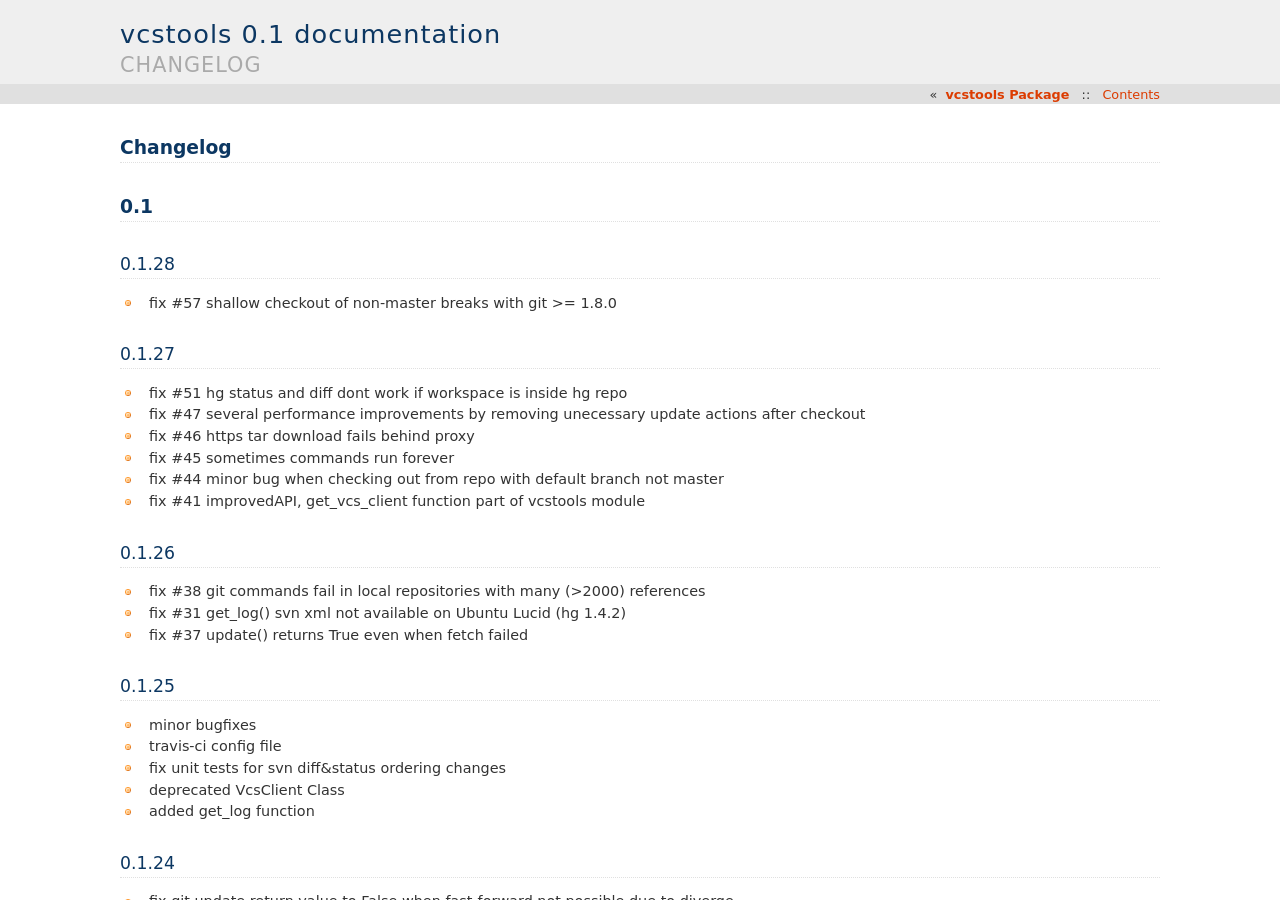
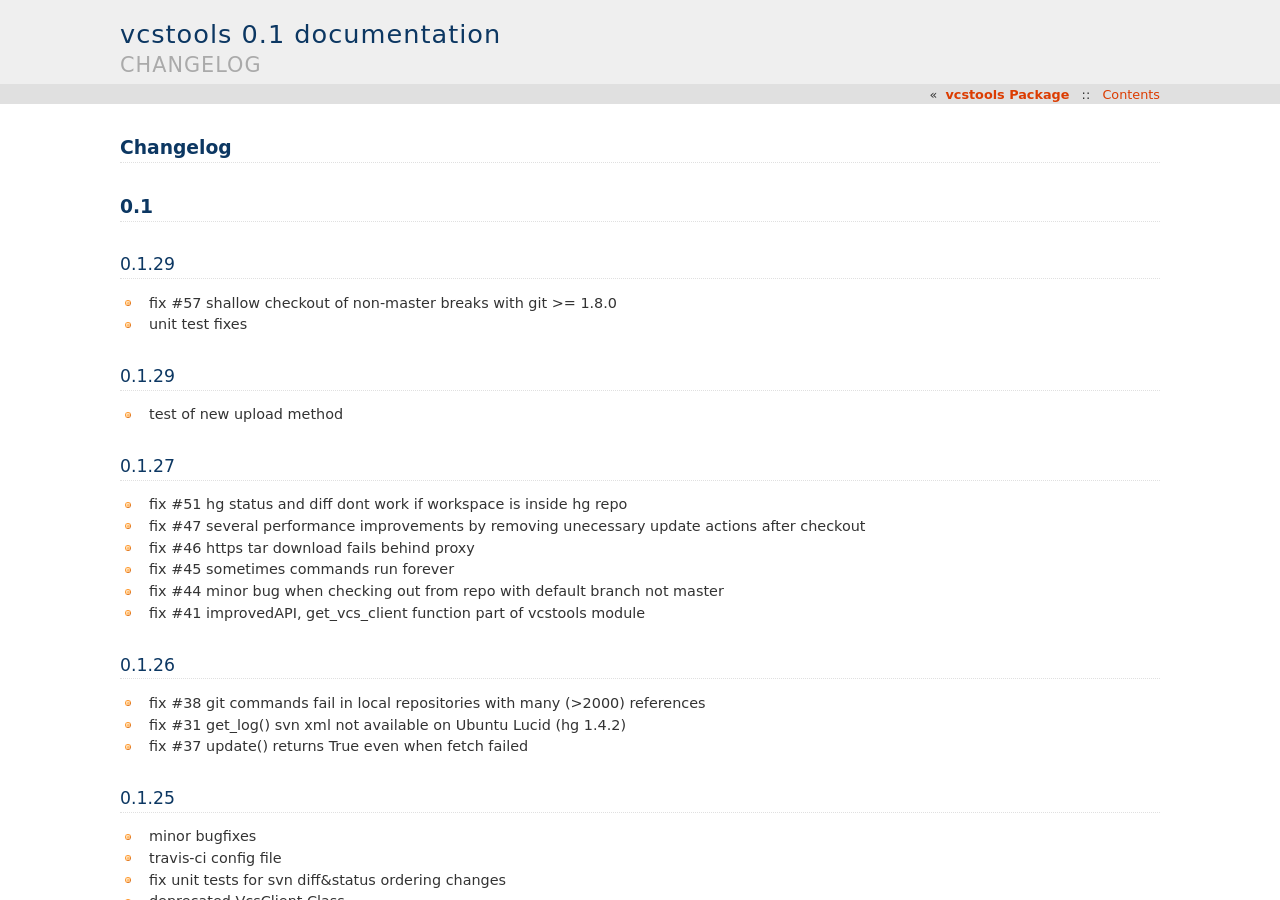
Before and after one commit to vcstools/vcstools, a Sphinx documentation site: the page built from doc/changelog.rst, in a window 1280 px wide and 900 px high. Built offline with Sphinx 7.4.7, drawn with Linux system fonts in a browser that asks for light colours.

Commit message:
updating the changelog

```diff
--- a/doc/changelog.rst
+++ b/doc/changelog.rst
@@ -4,10 +4,16 @@
 0.1
 ===
 
-0.1.28
+0.1.29
 ------
 
 - fix #57 shallow checkout of non-master breaks with git >= 1.8.0
+- unit test fixes
+
+0.1.29
+------
+
+- test of new upload method
 
 0.1.27
 ------
```
